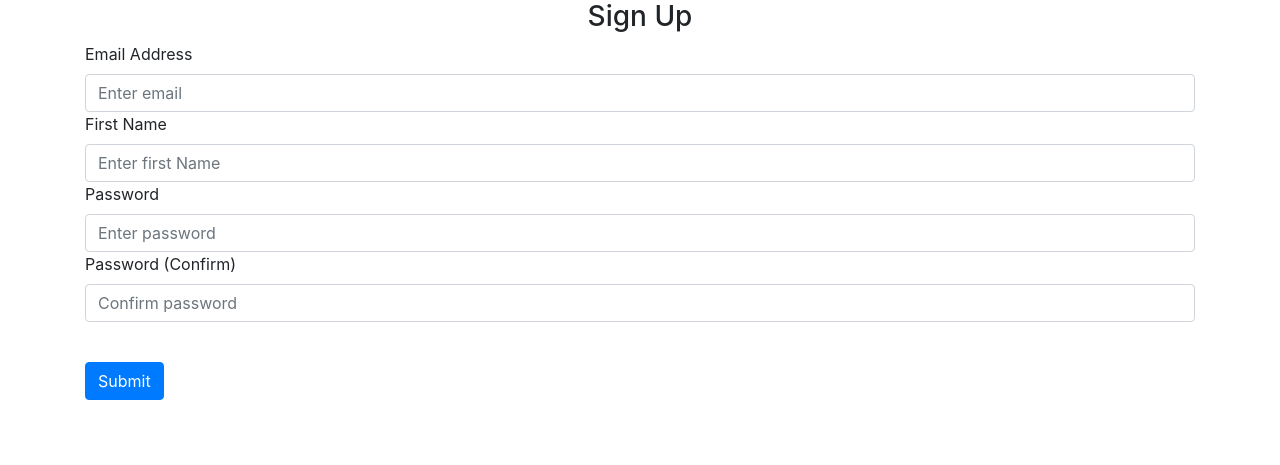
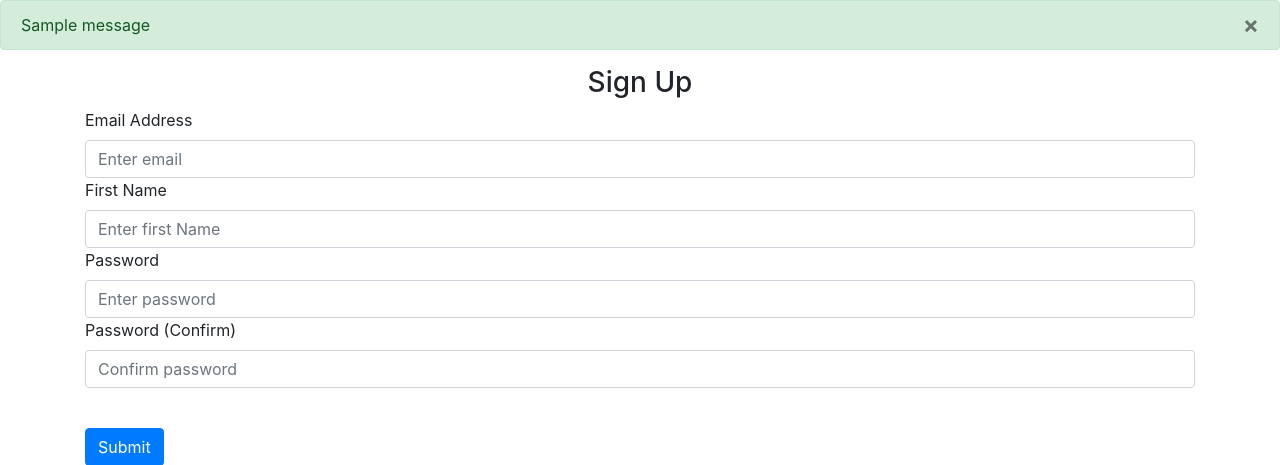
Before and after one commit to mashudmwencha/wiiii, a Flask app: page /sign-up in a window 1280 px wide. Shown: the part 56-521 px from the top of the page. Run offline with Flask 3, Linux system fonts and the light colour scheme; tables that the repository leaves empty hold one stand-in row (values such as "Sample post"); one stand-in notice (Sample message) is shown; some libraries are stand-ins or nearby versions.

Commit message:
Add files via upload

```diff
--- a/Flask web application/website/templates/base.html
+++ b/Flask web application/website/templates/base.html
@@ -1,5 +1,5 @@
 <!DOCTYPE html>
-<html>
+<html lang =>
   <head>
     <meta charset="utf-8" />
     <meta name="viewport" content="width=device-width, initial-scale=1" />
@@ -36,6 +36,24 @@
         </div>
       </div>
     </nav>
+  {% with messages = get_flashed_messages(with_categories=true) %} {% if
+    messages %} {% for category, message in messages %} {% if category ==
+    'error' %}
+    <div class="alert alert-danger alter-dismissable fade show" role="alert">
+      {{ message }}
+      <button type="button" class="close" data-dismiss="alert">
+        <span aria-hidden="true">&times;</span>
+      </button>
+    </div>
+    {% else %}
+    <div class="alert alert-success alter-dismissable fade show" role="alert">
+      {{ message }}
+      <button type="button" class="close" data-dismiss="alert">
+        <span aria-hidden="true">&times;</span>
+      </button>
+    </div>
+    {% endif %} {% endfor %} {% endif %} {% endwith %}
+
     <div class="container">{% block content %}{% endblock %}</div>
 
     <script
@@ -44,14 +62,14 @@
       crossorigin="anonymous"
     ></script>
     <script
-      src="https://cdnjs.cloudflare.com/ajax/libs/popper.js/1.12.9/umd/popper.min.js"
-      integrity="sha384-ApNbgh9B+Y1QKtv3Rn7W3mgPxhU9K/ScQsAP7hUibX39j7fakFPskvXusvfa0b4Q"
-      crossorigin="anonymous"
-    ></script>
+      src="https://cdn.jsdelivr.net/npm/@popperjs/core@2.11.8/dist/umd/popper.min.js"
+      integrity="sha384-I7E8VVD/ismYTF4hNIPjVp/Zjvgyol6VFvRkX/vR+Vc4jQkC+hVqc2pM8ODewa9r"
+      crossorigin="anonymous"></script>
     <script
       src="https://maxcdn.bootstrapcdn.com/bootstrap/4.0.0/js/bootstrap.min.js"
       integrity="sha384-JZR6Spejh4U02d8jOt6vLEHfe/JQGiRRSQQxSfFWpi1MquVdAyjUar5+76PVCmYl"
       crossorigin="anonymous"
     ></script>
+
   </body>
 </html>
```
